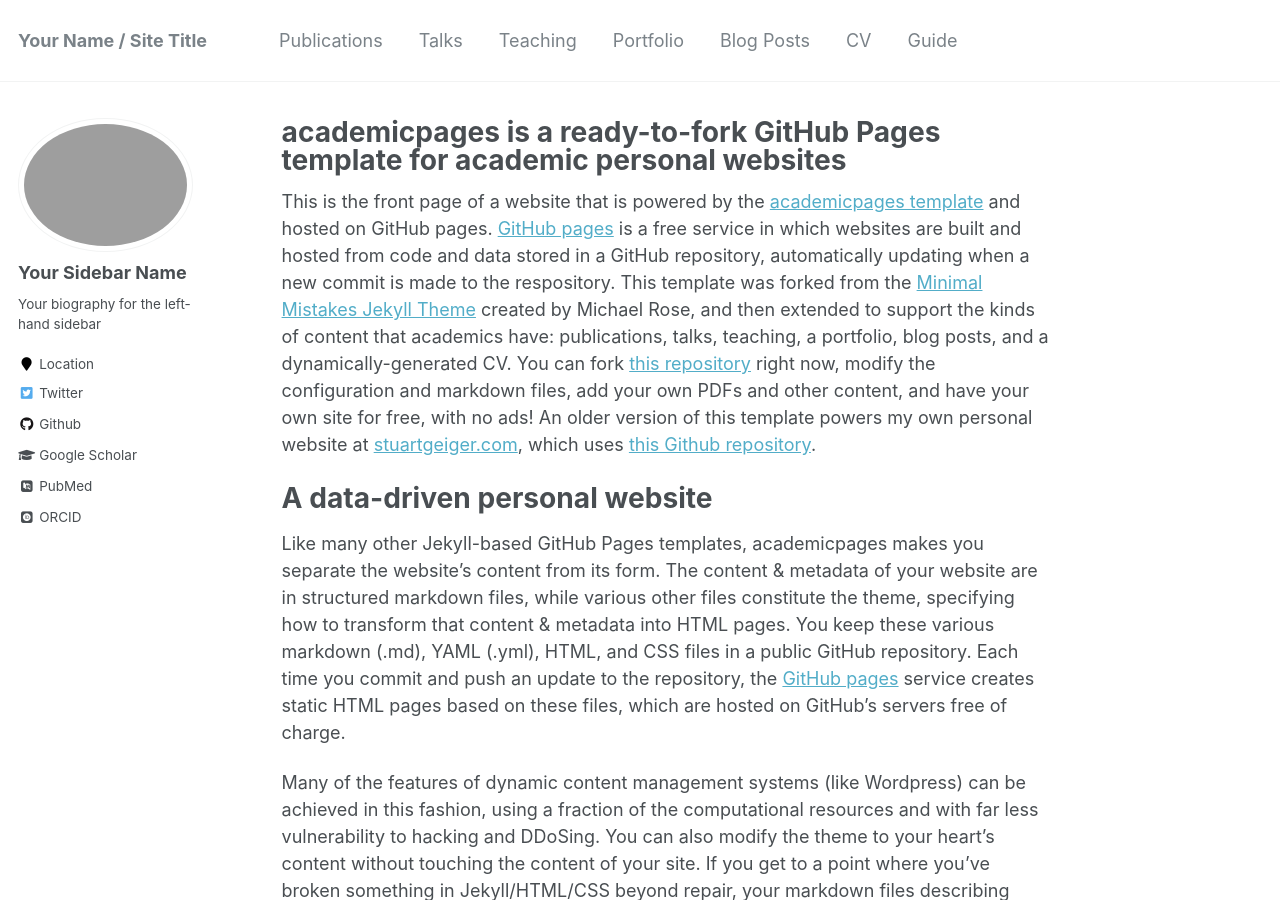
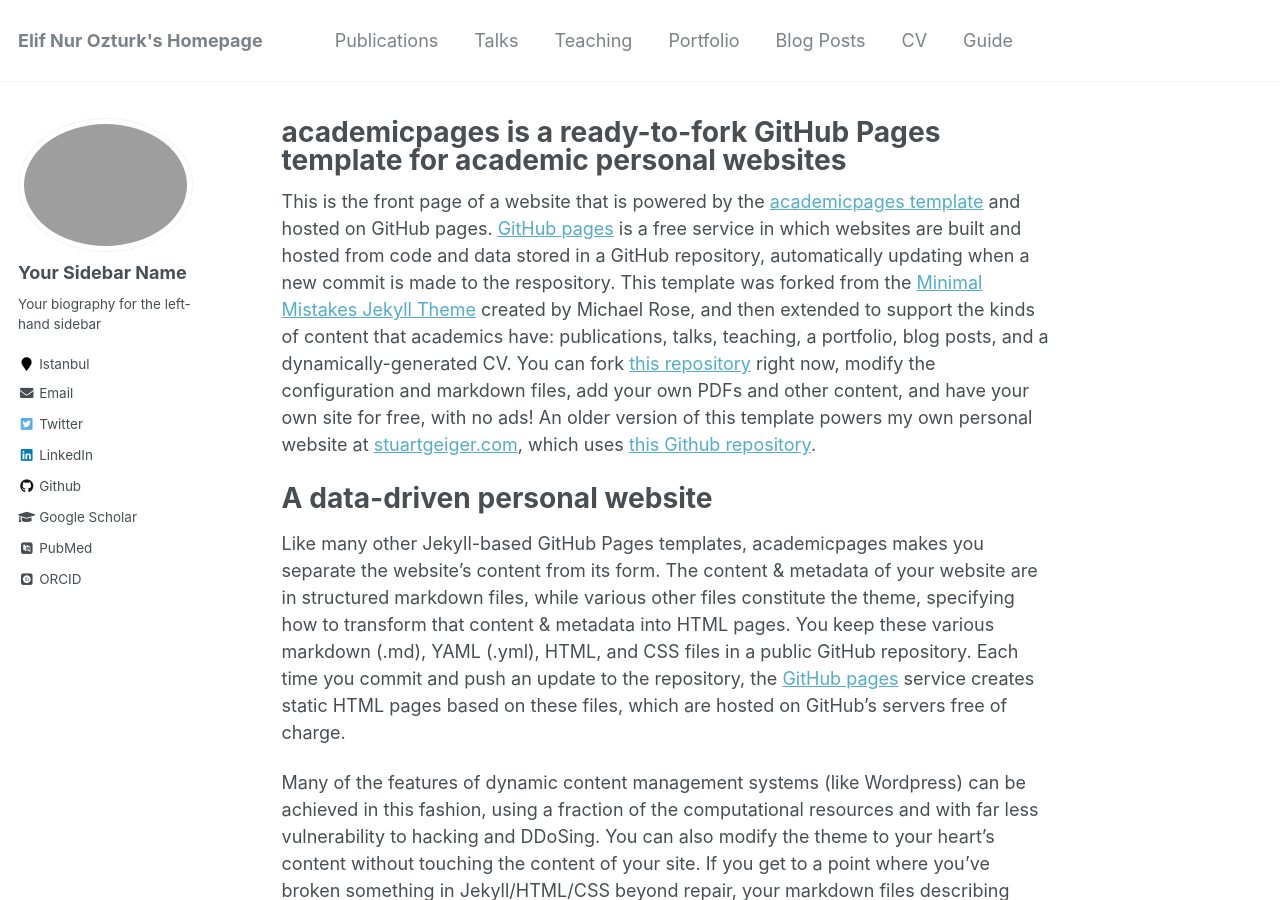
Before and after one commit to elifnozturkk/elifnozturkk.github.io, a Jekyll site: the page built from _pages/about.md, in a window 1280 px wide and 900 px high. Built offline with Jekyll 4.4.1, drawn with Linux system fonts in a browser that asks for light colours; some web fonts are replaced; some of the changed text lies outside the part shown.

```diff
--- a/_config.yml
+++ b/_config.yml
@@ -7,10 +7,10 @@
 
 # Site Settings
 locale                   : "en-US"
-title                    : "Your Name / Site Title"
+title                    : "Elif Nur Ozturk's Homepage"
 title_separator          : "-"
-name                     : &name "Your Name"
-description              : &description "personal description"
+name                     : &name "Elif Nur Ozturk"
+description              : &description "Computer Science & Engineering BSc Student at Sabanci University"
 url                      : https://academicpages.github.io # the base hostname & protocol for your site e.g. "https://mmistakes.github.io"
 baseurl                  : "" # the subpath of your site, e.g. "/blog"
 repository               : "academicpages/academicpages.github.io"
@@ -83,11 +83,11 @@ author:
   name             : "Your Sidebar Name"
   avatar           : "profile.png"
   bio              : "Your biography for the left-hand sidebar"
-  location         : "Location"
+  location         : "Istanbul"
   employer         :
   pubmed           : "https://www.ncbi.nlm.nih.gov/pubmed/?term=john+snow"
   googlescholar    : "http://yourfullgooglescholarurl.com"
-  email            :
+  email            : "nozturk@sabanciuniv.edu"
   researchgate     :  # example: "https://www.researchgate.net/profile/yourprofile"
   uri              :
   bitbucket        :
@@ -102,7 +102,7 @@ author:
   instagram        :
   impactstory      : #"https://profiles.impactstory.org/u/xxxx-xxxx-xxxx-xxxx"
   lastfm           :
-  linkedin         :
+  linkedin         : "https://www.linkedin.com/in/elif-nur-%C3%B6zt%C3%BCrk-52a667194/"
   orcid            : "http://orcid.org/yourorcidurl"
   pinterest        :
   soundcloud       :
```
Also changed, not shown: 1 other file.
